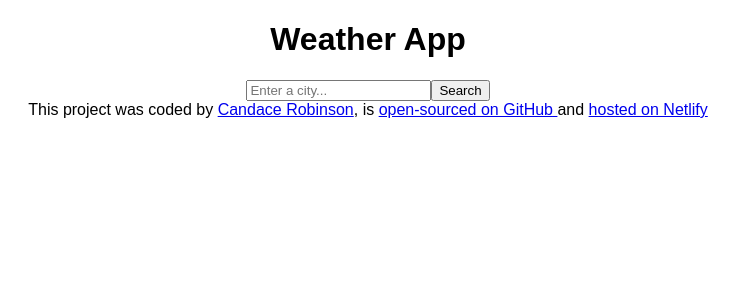
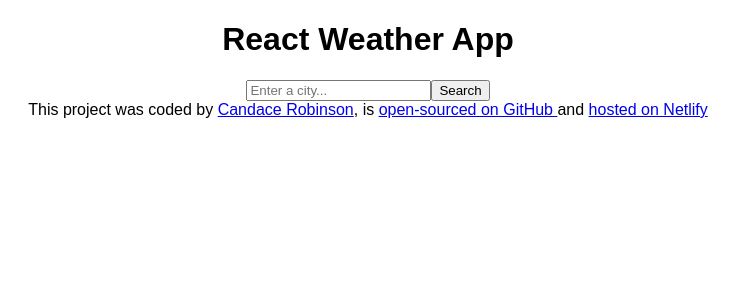
Before and after one commit to c-robinson23/react-weather-forecast-app, a React (Create React App) app: page / in a window 1280 px wide. Shown: the top 300 px of the page, without its empty margins (272-1010 px from the left). Built offline with nearby package versions, Linux system fonts and the light colour scheme.

Commit message:
Update App.js file

```diff
--- a/src/App.js
+++ b/src/App.js
@@ -6,7 +6,7 @@ function App() {
   return (
     <div className="App">
       <header className="App-header">
-        <h1>Weather App</h1>
+        <h1>React Weather App</h1>
         <SearchEngine />
         <footer>
           This project was coded by{" "}
```
